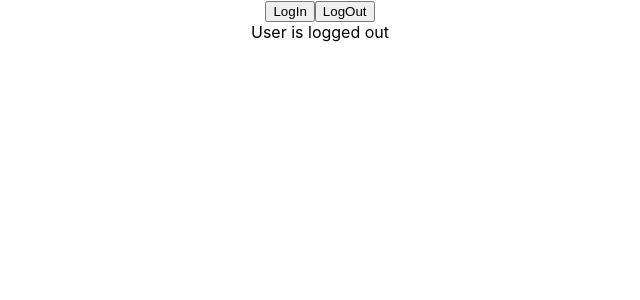
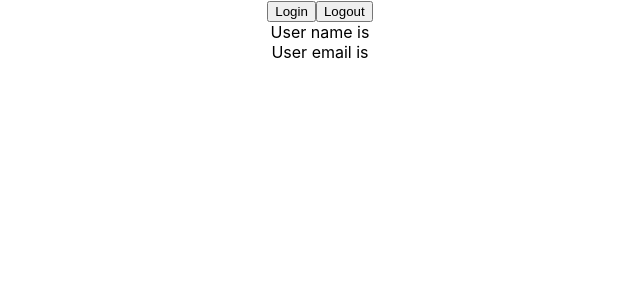
Before and after one commit to ksrinreddy/react-with-typescript-basics-practice, a React (Create React App) app: page / in a window 1280 px wide. Shown: the top 300 px of the page, without its empty margins (320-960 px from the left). Built offline with nearby package versions, Linux system fonts and the light colour scheme.

Commit message:
type useState for initial null and subsequent non-null(user) states

```diff
--- a/src/App.tsx
+++ b/src/App.tsx
@@ -1,11 +1,13 @@
 import React from "react";
 import "./App.css";
 import LoggedIn from "./components/state/LoggedIn";
+import User from "./components/state/User";
 
 function App() {
   return (
     <div className="App">
-      <LoggedIn />
+      {/* <LoggedIn /> */}
+      <User />
     </div>
   );
 }
--- /dev/null
+++ b/src/components/state/User.tsx
@@ -0,0 +1,29 @@
+import React, { useState } from "react";
+
+type AuthUser = {
+  name: string;
+  email: string;
+};
+
+const User = () => {
+  const [user, setUser] = useState<AuthUser | null>(null);
+  const handleLogin = () => {
+    setUser({
+      name: "Reddy",
+      email: "reddy@email.com",
+    });
+  };
+  const handleLogout = () => {
+    setUser(null);
+  };
+  return (
+    <div>
+      <button onClick={handleLogin}>Login</button>
+      <button onClick={handleLogout}>Logout</button>
+      <div>User name is {user?.name}</div>
+      <div>User email is {user?.email}</div>
+    </div>
+  );
+};
+
+export default User;
```
